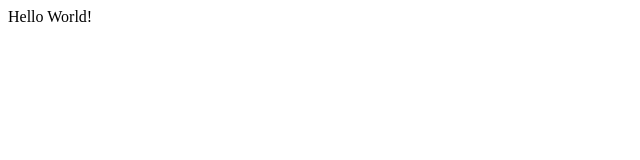
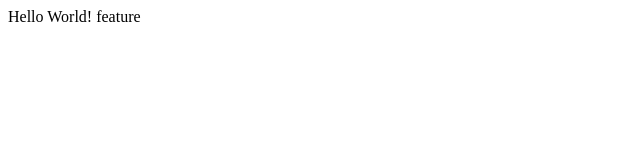
Before and after one commit to adnan9698/adnan9698_lecture0, a plain HTML site: page index.html in a window 1280 px wide. Shown: the full height of the page, 0-640 px from the left. Drawn offline with Linux system fonts and the light colour scheme.

Commit message:
add another line

```diff
--- a/index.html
+++ b/index.html
@@ -5,5 +5,6 @@
 	</head>
 	<body>
 		Hello World!
+		feature
 	</body>
 </html>
```
